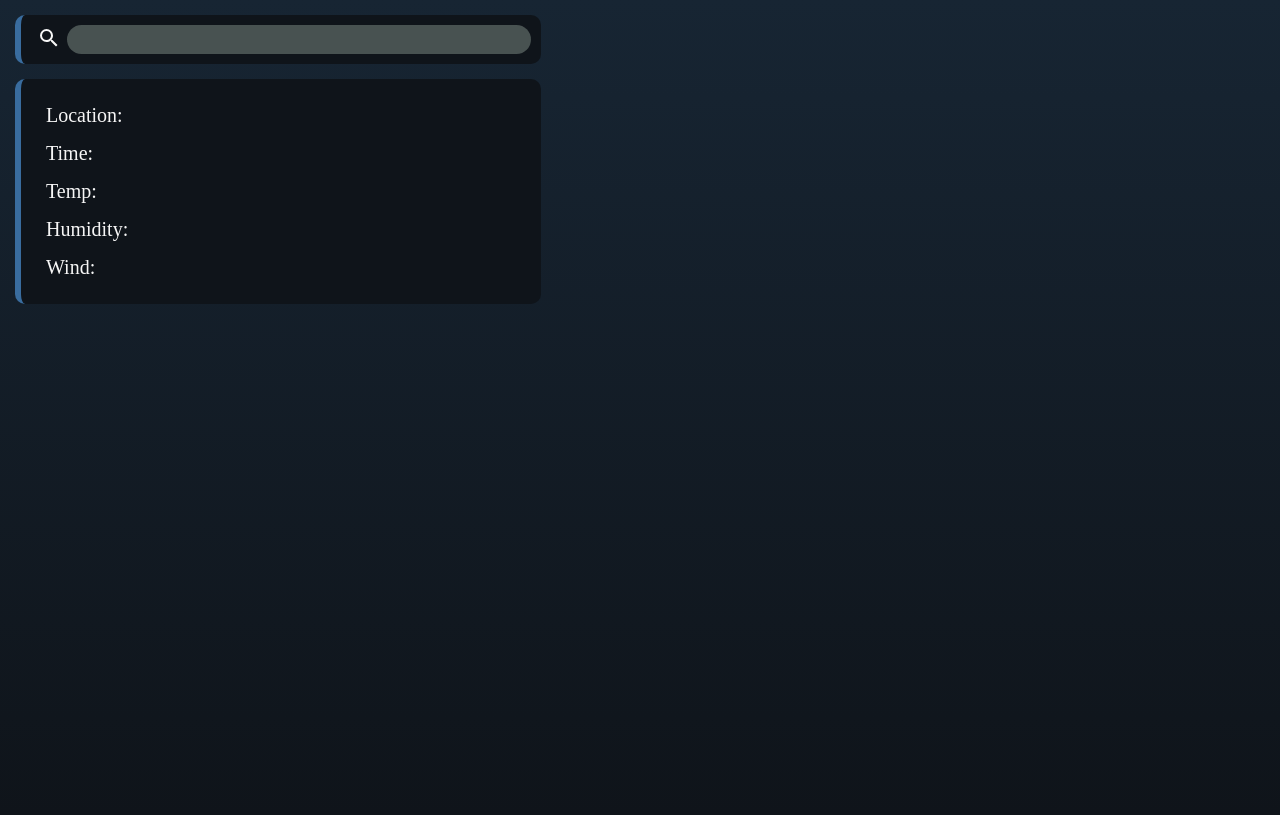
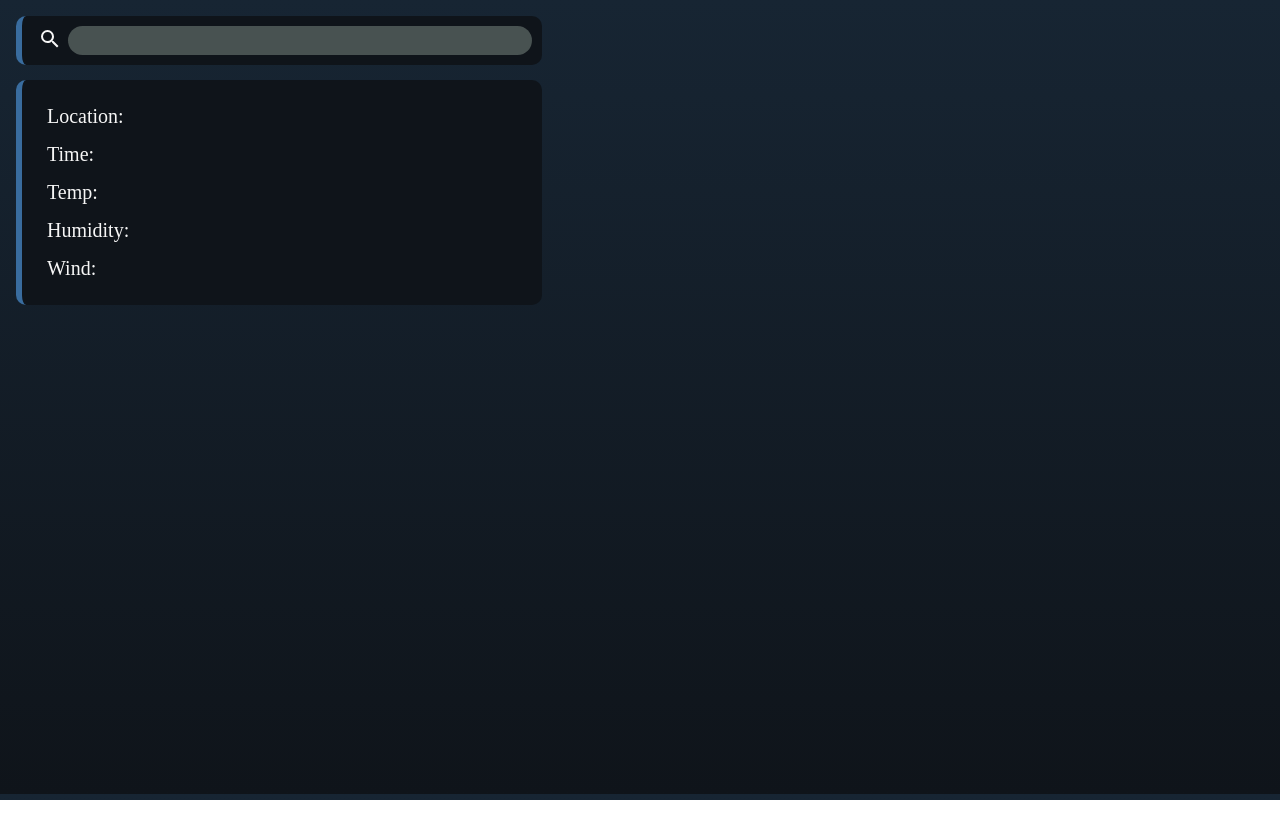
Before and after one commit to adamferrick/weather-app, a website built with webpack: page src/index.html in a window 1280 px wide. Built offline with nearby package versions, Linux system fonts and the light colour scheme.

Commit message:
fixed collapsing margins

```diff
--- a/src/style.css
+++ b/src/style.css
@@ -19,9 +19,10 @@
 }
 
 body {
+    padding: 1px;
     margin: 0px;
-    width: 100vw;
-    height: 100vh;
+    width: 99vw;
+    height: 99vh;
     background: linear-gradient(to bottom, var(--background-alt1), var(--background));
 }
 
```
